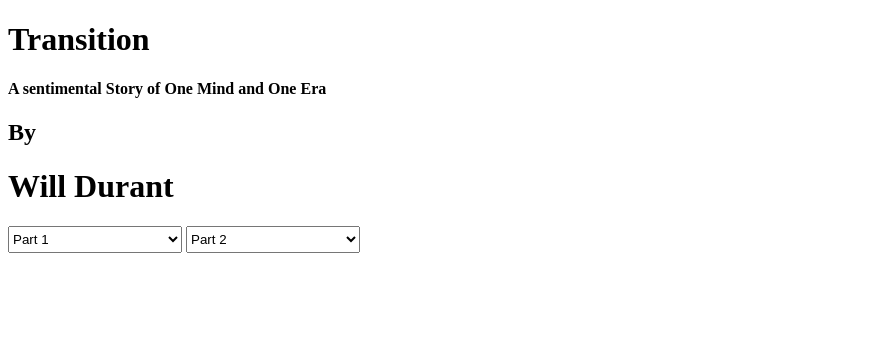
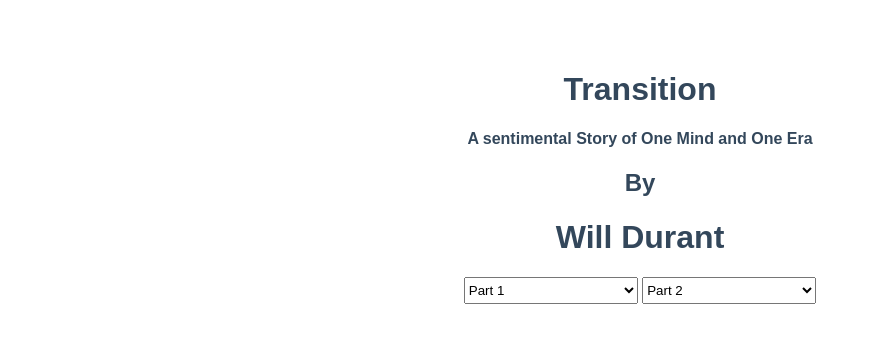
Before and after one commit to Arash-Adl/Will_Durant_Transition, a plain HTML site: page index.html in a window 1280 px wide. Shown: the whole page, without its empty margins (0-871 px from the left). Drawn offline with Linux system fonts and the light colour scheme.

Commit message:
Add css file to make the content in the center

```diff
--- a/index.html
+++ b/index.html
@@ -5,15 +5,18 @@
 		<meta name="viewport" content="width=device-width, initial-scale=1.0, maximum-scale=1.0, user-scalable=no">
 
 		<title>Transition Will Durant</title>
+
+		<link rel="stylesheet" href="styles.css">
 	</head>
 
 	<body>
 
-		<h1>Transition</h1>
-		<h4>A sentimental Story of One Mind and One Era</h4>
-		<h2>By</h2>
-		<h1>Will Durant</h1>
-
+		<div>
+			<h1>Transition</h1>
+			<h4>A sentimental Story of One Mind and One Era</h4>
+			<h2>By</h2>
+			<h1>Will Durant</h1>
+		</div>
 		<select name="links" style="width:174px; height:27px;" id="" size="1"  onchange="window.location.href=this.value;">
 			<option value="Part1">Part 1</option>
 			<option value="https://arash-adl.github.io/Will_Durant_Transition_P1_C1/">Chapter 1</option>
--- /dev/null
+++ b/styles.css
@@ -0,0 +1,8 @@
+body {
+    margin: auto;
+    width: 640px;
+    padding: 50px;
+    font-family: 'Arial', sans-serif;
+    color: #33475b;
+    text-align: center
+    }
```
